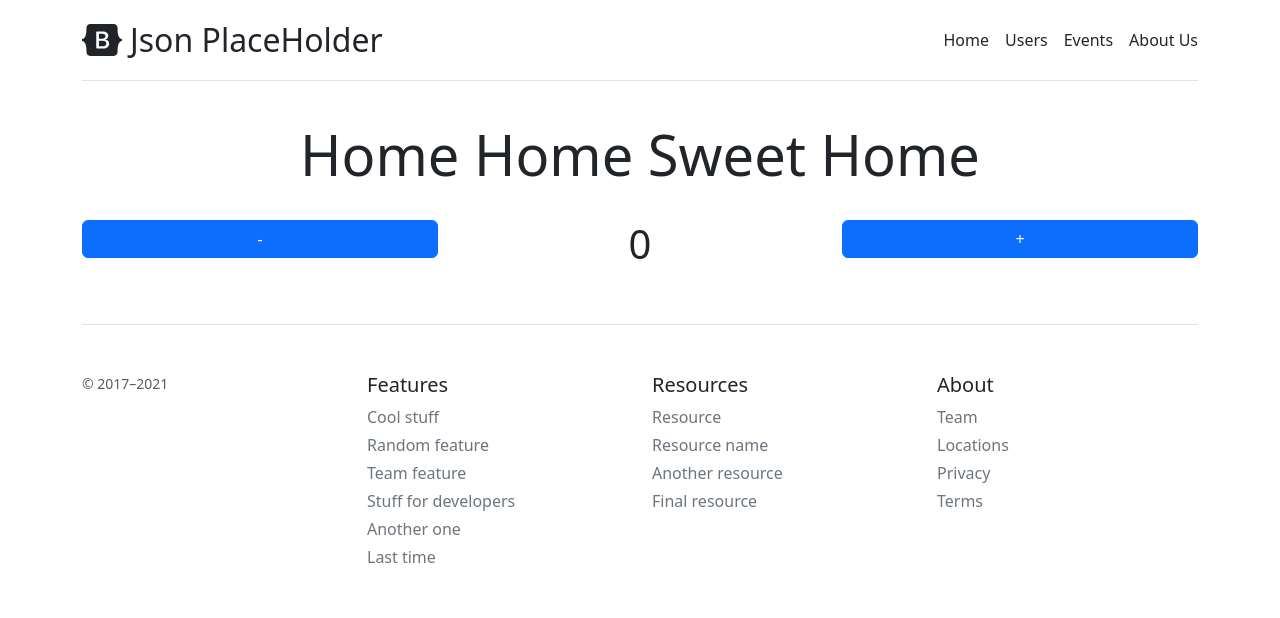
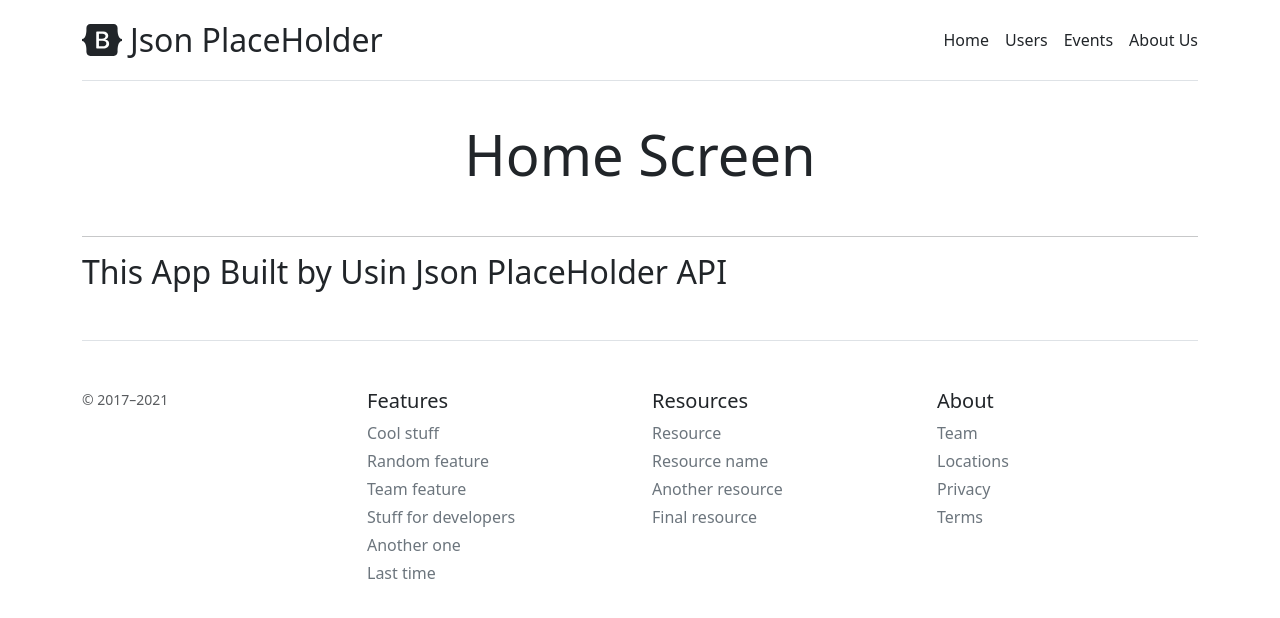
Before and after one commit to Yusuf-Kenan/ts_json_placeholder, a React (Vite) app: page / in a window 1280 px wide. Shown: the top 618 px of the page. Built offline with nearby package versions, Linux system fonts and the light colour scheme.

Commit message:
last but not least

```diff
--- a/src/pages/main-page/index.tsx
+++ b/src/pages/main-page/index.tsx
@@ -1,36 +1,12 @@
-import { Button, Col, Row } from "react-bootstrap";
-import { useState } from "react";
-
 export default function MainPage() {
-  const [counter, setCounter] = useState<number>(0);
   return (
     <>
       <div className="pricing-header p-3 pb-md-4 mx-auto text-center">
-        <h1 className="display-4 fw-normal">Home Home Sweet Home</h1>
+        <h1 className="display-4 fw-normal">Home Screen</h1>
       </div>
-      <Row>
-        <Col sm="4">
-          <Button
-            onClick={() => setCounter(counter - 1)}
-            variant="primary"
-            className="w-100"
-          >
-            -
-          </Button>
-        </Col>
-        <Col sm="4" className="text-center">
-          <h1> {counter}</h1>
-        </Col>
-        <Col sm="4">
-          <Button
-            onClick={() => setCounter(counter + 1)}
-            variant="primary"
-            className="w-100"
-          >
-            +
-          </Button>
-        </Col>
-      </Row>
+      <hr />
+      <h2>This App Built by Usin Json PlaceHolder API</h2>
+      <p></p>
     </>
   );
 }
```
